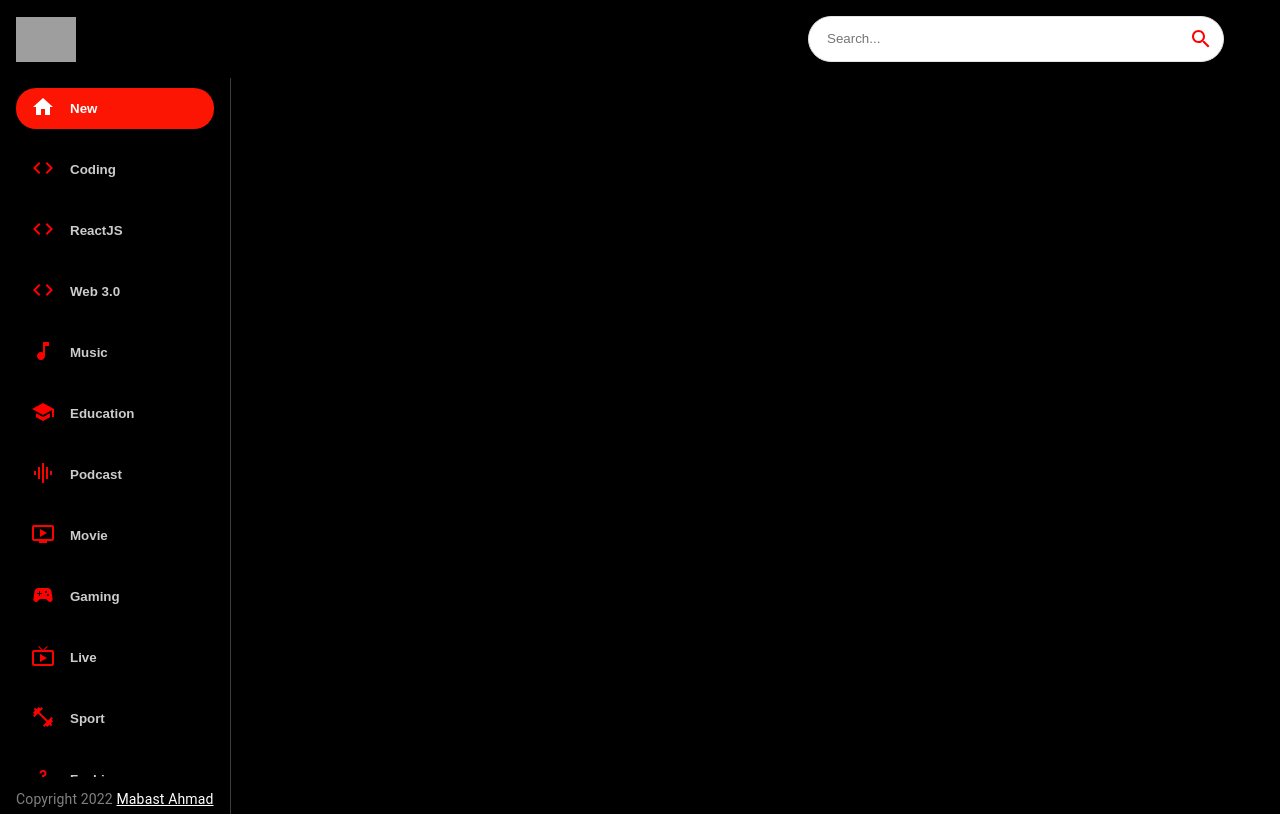
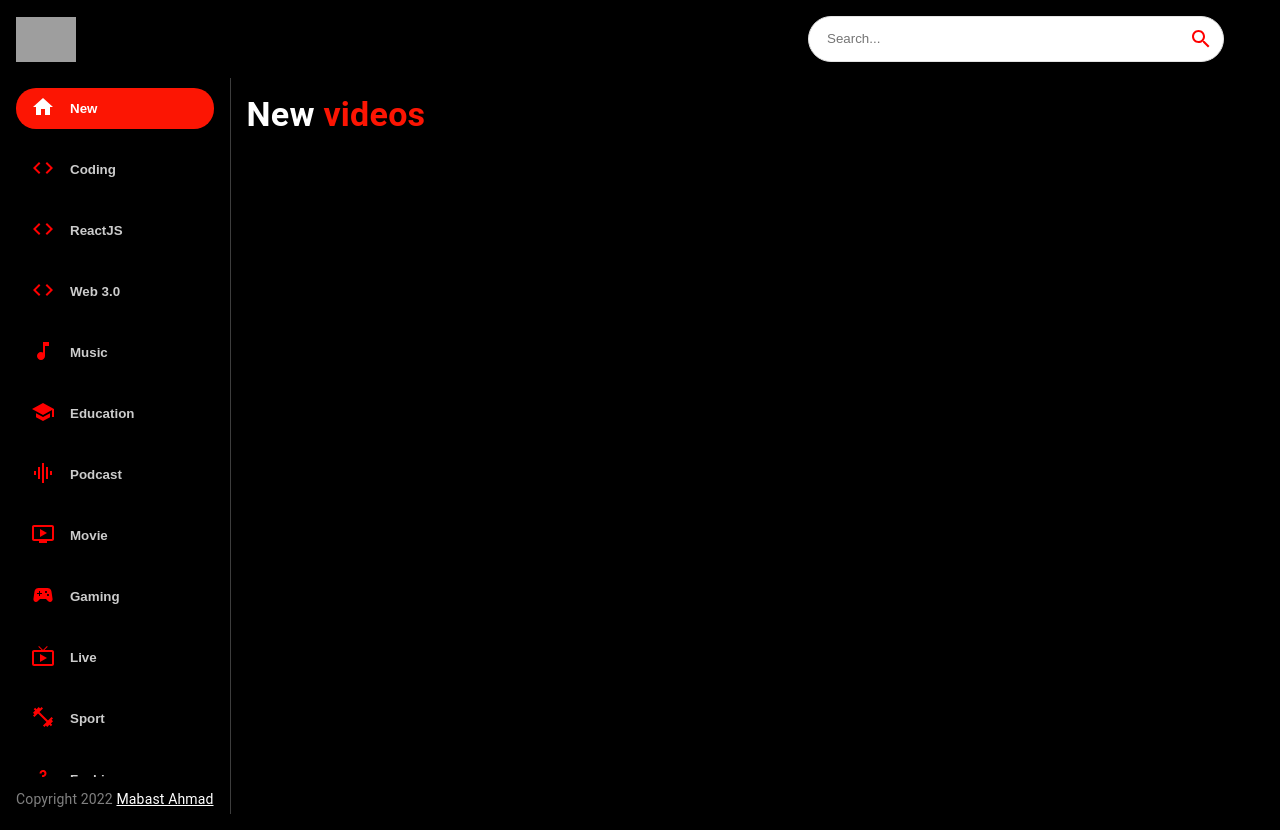
Before and after one commit to Mabast1/Youtube, a React (Create React App) app: page / in a window 1280 px wide. Built offline with nearby package versions, Linux system fonts and the light colour scheme; grey boxes are pictures that could not be loaded.

Commit message:
added videos component

```diff
--- a/src/components/Feed.jsx
+++ b/src/components/Feed.jsx
@@ -1,7 +1,7 @@
 import React, { useState, useEffect } from "react";
 import { Box, Stack, Typography } from "@mui/material";
 
-import Sidebar from "./Sidebar";
+import { Sidebar, Videos } from "./";
 
 const Feed = () => {
   return (
@@ -30,6 +30,17 @@
           </a>
         </Typography>
       </Box>
+      <Box p={2} sx={{ overflowY: "auto", height: "90vh", flex: 2 }}>
+        <Typography
+          sx={{ color: "white" }}
+          variant="h4"
+          fontWeight="bold"
+          mb={2}
+        >
+          New <span style={{ color: "#fc1503" }}>videos</span>
+        </Typography>
+        <Videos videos={[]} />
+      </Box>
     </Stack>
   );
 };
```
